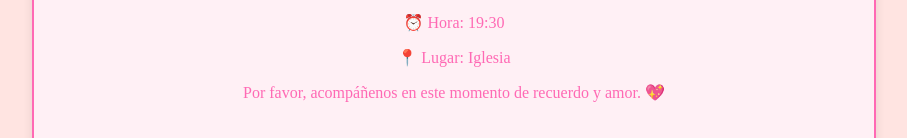
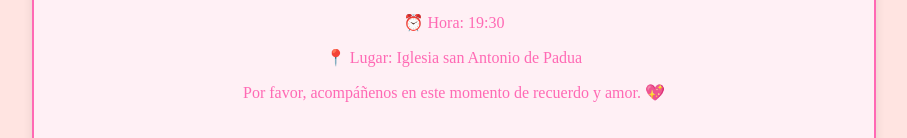
Before and after one commit to al333x09/tarjetita, a plain HTML site: page index.html in a window 1280 px wide. Shown: the part 390-528 px from the top of the page, without its empty margins (186-1093 px from the left). Drawn offline with Linux system fonts and the light colour scheme.

Commit message:
Update index.html

```diff
--- a/index.html
+++ b/index.html
@@ -18,7 +18,7 @@
             <div style="text-align: center; margin-top: 20px;">
                 <p style="color: #ff69b4;">📅 Fecha: 9 de Febrero</p>
                 <p style="color: #ff69b4;">⏰ Hora: 19:30</p>
-                <p style="color: #ff69b4;">📍 Lugar: Iglesia </p>
+                <p style="color: #ff69b4;">📍 Lugar: Iglesia san Antonio de Padua </p>
                 <p style="color: #ff69b4;">Por favor, acompáñenos en este momento de recuerdo y amor. 💖</p>
             </div>
             <div style="text-align: center; margin-top: 10px;">
```
